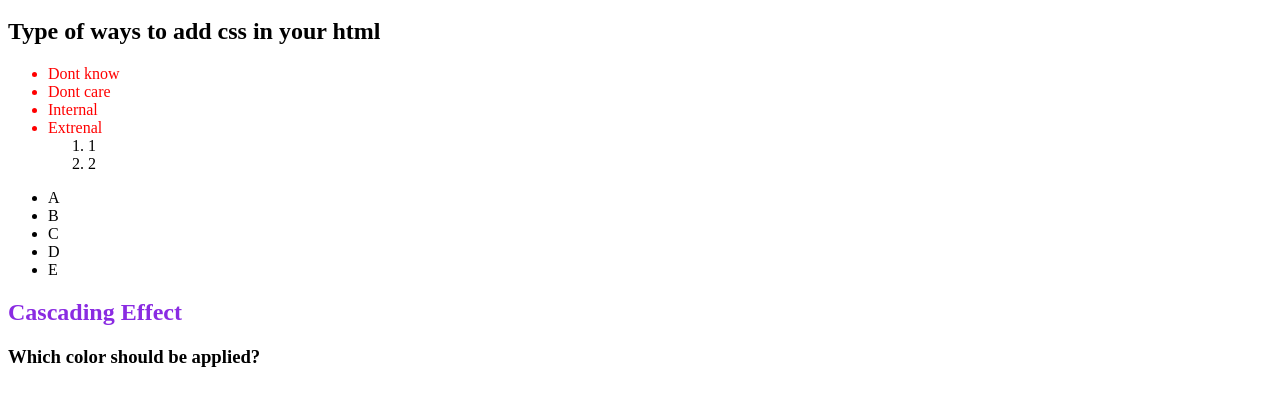
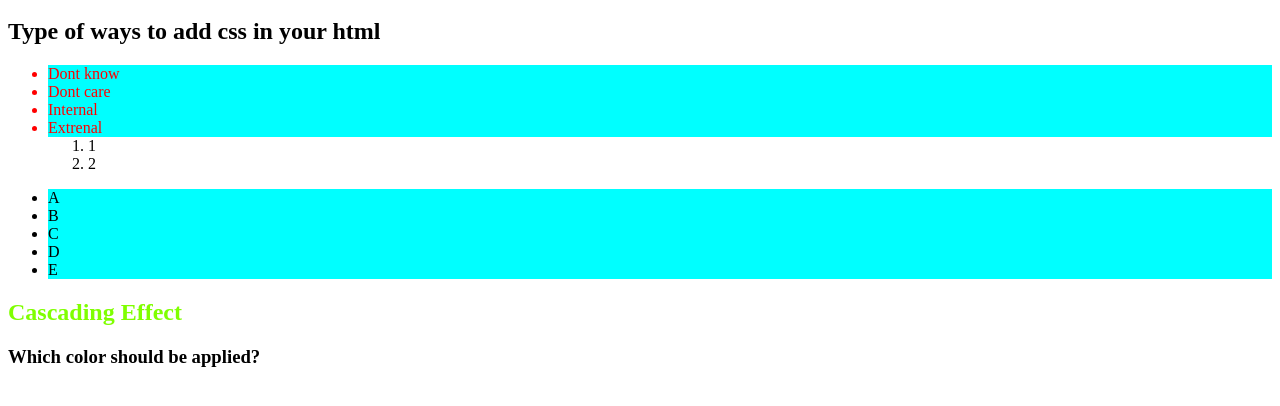
Before and after one commit to ruchita00/CSS_SERIES, a plain HTML site: page component/index.html in a window 1280 px wide. Shown: the part 48-454 px from the top of the page. Drawn offline with Linux system fonts and the light colour scheme.

Commit message:
css combinators

```diff
--- a/component/index2.css
+++ b/component/index2.css
@@ -1,12 +1,27 @@
  /* CSS Combinators */
 
- /* 1.Desenent selector  */
+
+ /* 1.Desenent selector
+    2.Adjecent sibling
+    3.General sibling combinator
+    4.child
+          */
 
 .listone .list{
     color: red;
 }
 
-/* Adjecent siblings combinator  read it from right to left*/
-ul +h2{
+/* Adjecent siblings combinator  read it from right to left : meaning the css is coming after ul is called adjecent sibling*/
+ul + h2{
     color: blueviolet;
 }
+
+/* General sibling combinator: meaning all the subling which are coming after ul needs to be targeting  */
+
+ul ~ h2{
+    color:chartreuse
+}
+
+ul > .list{
+    background-color: aqua;
+}
```
